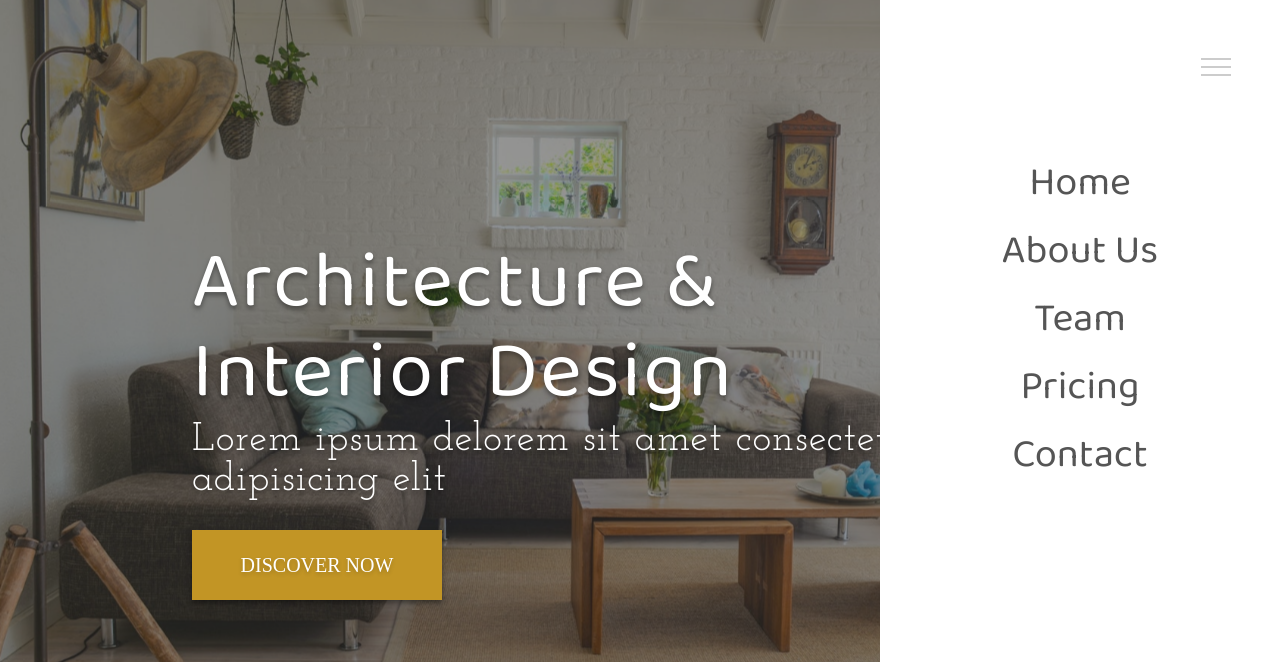
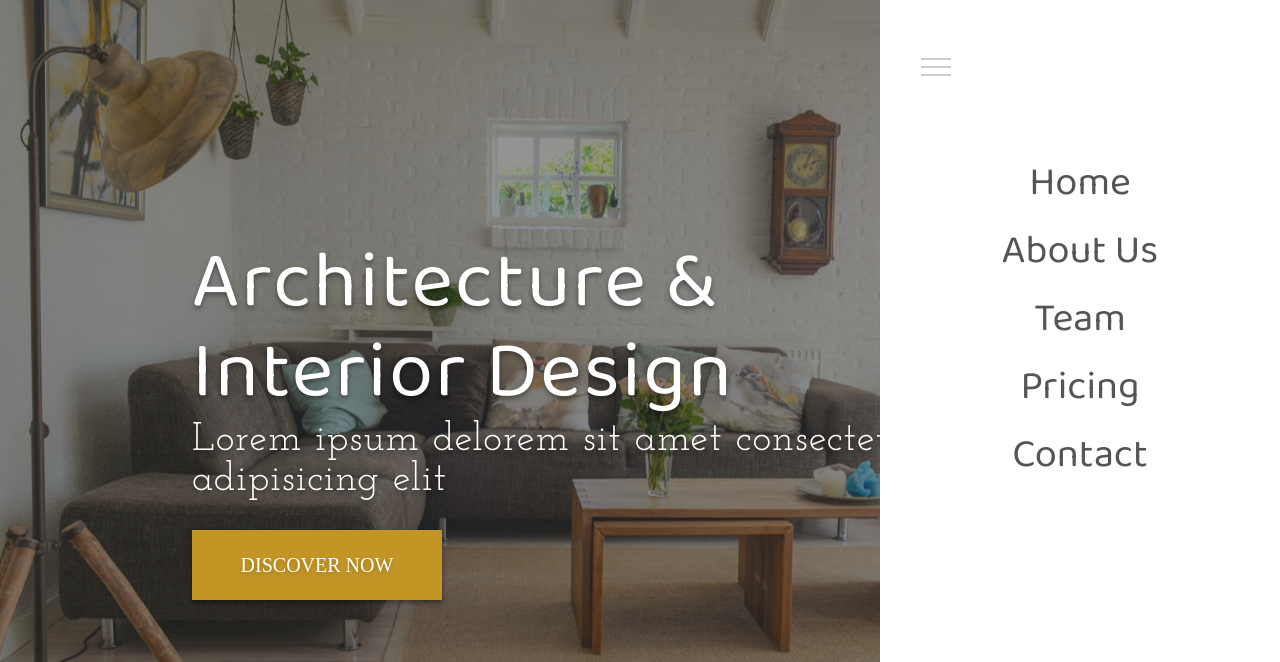
Before and after one commit to bgeorgiev268/Architecture-Design, a plain HTML site: page index.html in a window 1280 px wide. Both pictures are taken after a click on the element 1215 px from the left and 65 px from the top of the page. Shown: the top 662 px of the page. Drawn offline with Linux system fonts and the light colour scheme; a web font is replaced by a local one.

Commit message:
Menu icon move on click

```diff
--- a/style.css
+++ b/style.css
@@ -22,6 +22,11 @@ html {
     flex-direction: column;
     justify-content: space-evenly;
     cursor: pointer;
+    transition: right 0.7s;
+}
+
+.change .hamburger-menu {
+    right: 33rem;
 }
 
 .line {
```
